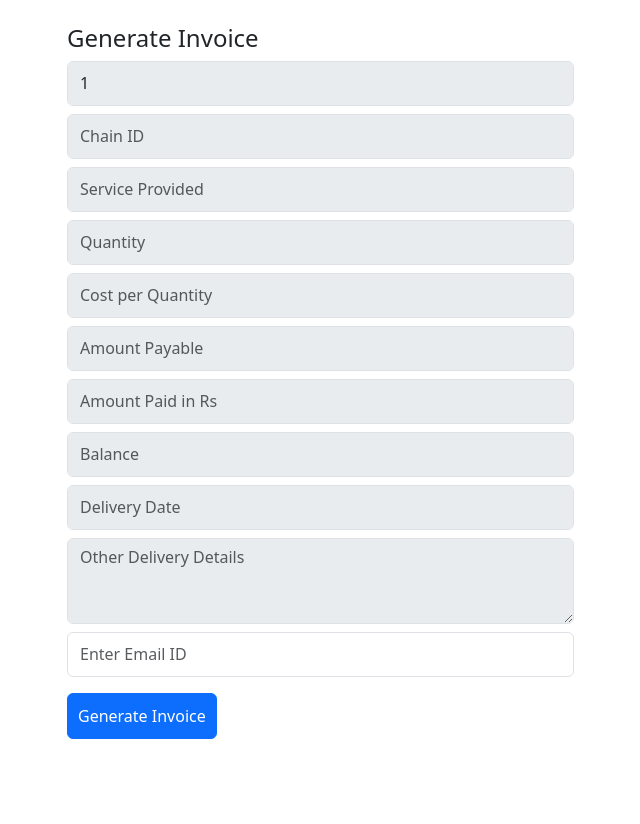
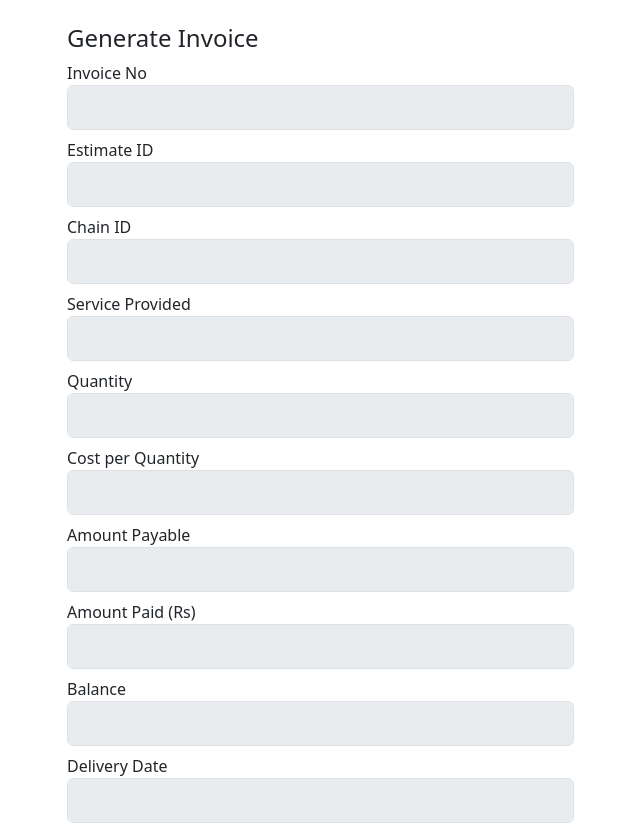
Before and after one commit to deepak2206/MIS-and-invoicing-system-frontend, a React (Vite) app: page /edit-invoice/1 in a window 1280 px wide. Shown: the top 824 px of the page, without its empty margins (235-875 px from the left). Before the commit the page ends 800 px from the top, so only its background shows below. Built offline with nearby package versions, Linux system fonts and the light colour scheme; no server answers.

Commit message:
Initial working frontend commit

```diff
--- a/src/App.jsx
+++ b/src/App.jsx
@@ -1,22 +1,22 @@
-import React from 'react';
-import { BrowserRouter, Routes, Route } from 'react-router-dom';
-import Login from './components/Login';
-import Register from './components/Register';
-import GroupDashboard from './components/GroupDashboard';
-import EditGroup from './components/EditGroup';
-import EditDetails from './components/EditDetails';
-import PrivateRoute from './components/PrivateRoute'; // If using protected routes
-import ChainDashboard from './components/ChainDashboard';
-import AddChain from './components/AddChain';
-import EditChain from './components/EditChain';
-import BrandDashboard from './components/BrandDashboard';
-import ZoneDashboard from './components/ZoneDashboard';
-import EditZone from './components/EditZone';
-import EstimateDashboard from './components/EstimateDashboard';
-import EditEstimate from './components/EditEstimate';
-import InvoiceDashboard from './components/ManageInvoice';
-import ManageInvoice from './components/ManageInvoice';
-import EditInvoice from './components/EditInvoice';
+import React from "react";
+import { BrowserRouter, Routes, Route } from "react-router-dom";
+import Login from "./components/Login";
+import Register from "./components/Register";
+import GroupDashboard from "./components/GroupDashboard";
+import EditGroup from "./components/EditGroup";
+import EditDetails from "./components/EditDetails";
+import PrivateRoute from "./components/PrivateRoute"; // If using protected routes
+import ChainDashboard from "./components/ChainDashboard";
+import AddChain from "./components/AddChain";
+import EditChain from "./components/EditChain";
+import BrandDashboard from "./components/BrandDashboard";
+import ZoneDashboard from "./components/ZoneDashboard";
+import EditZone from "./components/EditZone";
+import EstimateDashboard from "./components/EstimateDashboard";
+import EditEstimate from "./components/EditEstimate";
+import InvoiceDashboard from "./components/ManageInvoice";
+import ManageInvoice from "./components/ManageInvoice";
+import EditInvoice from "./components/EditInvoice";
 
 function App() {
   return (
@@ -49,25 +49,23 @@ function App() {
           }
         />
         <Route path="*" element={<Login />} />
-        <Route path="/manage-chain" element={<ChainDashboard />} /> {/* ✅ Add this */}
+        <Route path="/manage-chain" element={<ChainDashboard />} />{" "}
+        {/* ✅ Add this */}
         <Route path="/add-chain" element={<AddChain />} />
         <Route path="/edit-chain/:id" element={<EditChain />} />
-        <Route path="/manage-brand" element={<BrandDashboard />} /> {/* ✅ Add this */}
-        <Route path="/manage-zone" element={<ZoneDashboard />}/>
-        <Route path="/manage-estimate" element={<EstimateDashboard />}/>
-        <Route path="/add-zone" element={<EditZone />}/>
+        <Route path="/manage-brand" element={<BrandDashboard />} />{" "}
+        {/* ✅ Add this */}
+        <Route path="/manage-zone" element={<ZoneDashboard />} />
+        <Route path="/manage-estimate" element={<EstimateDashboard />} />
+        <Route path="/add-zone" element={<EditZone />} />
         <Route path="/edit-zone/:id" element={<EditZone />} />
         <Route path="/edit-estimate/:id" element={<EditEstimate />} />
-
-        <Route path="/add-estimate" element={<EditEstimate />}/>
-
-
-        <Route path="/manage-invoice" element={<ManageInvoice />}/>
-        <Route path="/add-zone" element={<EditZone />}/>
+        <Route path="/add-estimate" element={<EditEstimate />} />
+        <Route path="/manage-invoice" element={<ManageInvoice />} />
+        <Route path="/add-zone" element={<EditZone />} />
         <Route path="/edit-invoice/:id" element={<EditInvoice />} />
-<Route path="/update-invoice/:id" element={<EditInvoice />} />
-
-
+        <Route path="/update-invoice/:id" element={<EditInvoice />} />
+        <Route path="/edit-invoice/:id" element={<EditInvoice />} />
       </Routes>
     </BrowserRouter>
   );
--- a/src/components/EditInvoice.jsx
+++ b/src/components/EditInvoice.jsx
@@ -4,15 +4,13 @@ import { getEstimateById } from '../services/estimateService';
 import { addInvoice, getInvoiceById, updateInvoice } from '../services/invoiceService';
 
 const EditInvoice = () => {
-  const { id } = useParams(); // Could be estimateId or invoiceId
+  const { id } = useParams();
   const navigate = useNavigate();
-
-  // Detect if the route is update (edit existing invoice) or generate (from estimate)
   const isUpdateMode = window.location.pathname.includes('/update-invoice');
 
   const [form, setForm] = useState({
     invoiceNo: '',
-    estimateId: id || '',
+    estimateId: '',
     chainId: '',
     serviceDetails: '',
     qty: '',
@@ -26,12 +24,31 @@ const EditInvoice = () => {
   });
 
   useEffect(() => {
-    const loadEstimate = async () => {
+    const fetchData = async () => {
       try {
+        if (isUpdateMode) {
+          const res = await getInvoiceById(id);
+          const inv = res.data;
+          setForm({
+            invoiceNo: inv.invoiceNo,
+            estimateId: inv.estimate.estimateId,
+            chainId: inv.chain.chainId,
+            serviceDetails: inv.serviceDetails,
+            qty: inv.qty,
+            costPerQty: inv.costPerQty,
+            amountPayable: inv.amountPayable,
+            amountPaid: inv.amountPaid,
+            balance: inv.balance,
+            dateOfService: inv.deliveryDate,
+            deliveryDetails: inv.deliveryDetails,
+            emailId: inv.emailId
+          });
+        } else {
           const res = await getEstimateById(id);
           const est = res.data;
           setForm(prev => ({
             ...prev,
+            invoiceNo: Math.floor(1000 + Math.random() * 9000), // generate 4-digit invoice number
             estimateId: est.estimateId,
             chainId: est.chain.chainId,
             serviceDetails: est.service,
@@ -43,41 +60,13 @@ const EditInvoice = () => {
             dateOfService: est.deliveryDate,
             deliveryDetails: est.deliveryDetails
           }));
+        }
       } catch (err) {
-        console.error('Estimate load failed:', err);
-        alert('Estimate not found');
+        console.error('Data load failed:', err);
+        alert(isUpdateMode ? 'Invoice not found' : 'Estimate not found');
       }
     };
-
-    const loadInvoice = async () => {
-      try {
-        const res = await getInvoiceById(id);
-        const inv = res.data;
-        setForm({
-          invoiceNo: inv.invoiceNo,
-          estimateId: inv.estimateId,
-          chainId: inv.chainId,
-          serviceDetails: inv.serviceDetails,
-          qty: inv.qty,
-          costPerQty: inv.costPerQty,
-          amountPayable: inv.amountPayable,
-          amountPaid: inv.amountPaid,
-          balance: inv.balance,
-          dateOfService: inv.dateOfService,
-          deliveryDetails: inv.deliveryDetails,
-          emailId: inv.emailId
-        });
-      } catch (err) {
-        console.error('Invoice load failed:', err);
-        alert('Invoice not found');
-      }
-    };
-
-    if (isUpdateMode) {
-      loadInvoice();
-    } else {
-      loadEstimate();
-    }
+    fetchData();
   }, [id, isUpdateMode]);
 
   const handleChange = (e) => {
@@ -91,11 +80,27 @@ const EditInvoice = () => {
   const handleSubmit = async (e) => {
     e.preventDefault();
     try {
+      const payload = {
+        invoiceNo: parseInt(form.invoiceNo),
+        estimate: { estimateId: parseInt(form.estimateId) },
+        chain: { chainId: parseInt(form.chainId) },
+        serviceDetails: form.serviceDetails,
+        qty: parseInt(form.qty),
+        costPerQty: parseFloat(form.costPerQty),
+        amountPayable: parseFloat(form.amountPayable),
+        amountPaid: parseFloat(form.amountPaid),
+        balance: parseFloat(form.balance),
+        deliveryDate: form.dateOfService,
+        deliveryDetails: form.deliveryDetails,
+        emailId: form.emailId
+      };
+
       if (isUpdateMode) {
-        await updateInvoice(id, form);
+        await updateInvoice(id, payload);
       } else {
-        await addInvoice(form);
+        await addInvoice(payload);
       }
+
       navigate('/manage-invoice');
     } catch (err) {
       console.error('Invoice submission failed:', err);
@@ -107,17 +112,40 @@ const EditInvoice = () => {
     <div className="container mt-4">
       <h4>{isUpdateMode ? 'Update' : 'Generate'} Invoice</h4>
       <form onSubmit={handleSubmit} className="w-75">
-        {isUpdateMode && <input className="form-control mb-2" value={form.invoiceNo} placeholder="Invoice No" disabled />}
-        <input className="form-control mb-2" value={form.estimateId} placeholder="Estimate ID" disabled />
-        <input className="form-control mb-2" value={form.chainId} placeholder="Chain ID" disabled />
-        <input className="form-control mb-2" value={form.serviceDetails} placeholder="Service Provided" disabled />
-        <input className="form-control mb-2" value={form.qty} placeholder="Quantity" disabled />
-        <input className="form-control mb-2" value={form.costPerQty} placeholder="Cost per Quantity" disabled />
-        <input className="form-control mb-2" value={form.amountPayable} placeholder="Amount Payable" disabled />
-        <input className="form-control mb-2" value={form.amountPaid} placeholder="Amount Paid in Rs" disabled />
-        <input className="form-control mb-2" value={form.balance} placeholder="Balance" disabled />
-        <input className="form-control mb-2" value={form.dateOfService} placeholder="Delivery Date" disabled />
-        <textarea className="form-control mb-2" rows="3" value={form.deliveryDetails} placeholder="Other Delivery Details" disabled />
+        <label>Invoice No</label>
+        <input className="form-control mb-2" value={form.invoiceNo} disabled />
+
+        <label>Estimate ID</label>
+        <input className="form-control mb-2" value={form.estimateId} disabled />
+
+        <label>Chain ID</label>
+        <input className="form-control mb-2" value={form.chainId} disabled />
+
+        <label>Service Provided</label>
+        <input className="form-control mb-2" value={form.serviceDetails} disabled />
+
+        <label>Quantity</label>
+        <input className="form-control mb-2" value={form.qty} disabled />
+
+        <label>Cost per Quantity</label>
+        <input className="form-control mb-2" value={form.costPerQty} disabled />
+
+        <label>Amount Payable</label>
+        <input className="form-control mb-2" value={form.amountPayable} disabled />
+
+        <label>Amount Paid (Rs)</label>
+        <input className="form-control mb-2" value={form.amountPaid} disabled />
+
+        <label>Balance</label>
+        <input className="form-control mb-2" value={form.balance} disabled />
+
+        <label>Delivery Date</label>
+        <input className="form-control mb-2" value={form.dateOfService} disabled />
+
+        <label>Other Delivery Details</label>
+        <textarea className="form-control mb-2" rows="3" value={form.deliveryDetails} disabled />
+
+        <label>Email ID</label>
         <input
           className="form-control mb-3"
           name="emailId"
@@ -126,6 +154,7 @@ const EditInvoice = () => {
           onChange={handleChange}
           required
         />
+
         <button className="btn btn-primary">{isUpdateMode ? 'Update Invoice' : 'Generate Invoice'}</button>
       </form>
     </div>
--- /dev/null
+++ b/src/services/axios.js
@@ -0,0 +1,9 @@
+// src/axios.js
+import axios from 'axios';
+
+const instance = axios.create({
+  baseURL: import.meta.env.VITE_API_BASE_URL,
+  withCredentials: true // ensures session cookie is sent
+});
+
+export default instance;
--- /dev/null
+++ b/src/services/invoiceService.js
@@ -0,0 +1,19 @@
+import axios from 'axios';
+
+const BASE = import.meta.env.VITE_API_BASE_URL;
+
+// Ensure all requests send cookies
+const axiosInstance = axios.create({
+  baseURL: BASE,
+  withCredentials: true, // 🔑 this is critical for session-based login
+});
+
+export const getInvoices = () => axiosInstance.get('/api/invoices');
+
+export const getInvoiceById = (id) => axiosInstance.get(`/api/invoices/${id}`);
+
+export const addInvoice = (data) => axiosInstance.post('/api/invoices', data);
+
+export const updateInvoice = (id, data) => axiosInstance.put(`/api/invoices/${id}`, data);
+
+export const deleteInvoice = (id) => axiosInstance.delete(`/api/invoices/${id}`);
--- a/src/services/invoiceService.jsx
+++ /dev/null
@@ -1,17 +0,0 @@
-import axios from 'axios';
-const BASE = import.meta.env.VITE_API_BASE_URL;
-
-export const getInvoices = () =>
-  axios.get(`${BASE}/api/invoices`, { withCredentials: true });
-
-export const getInvoiceById = (id) =>
-  axios.get(`${BASE}/api/invoices/${id}`, { withCredentials: true });
-
-export const addInvoice = (data) =>
-  axios.post(`${BASE}/api/invoices`, data, { withCredentials: true });
-
-export const updateInvoice = (id, data) =>
-  axios.put(`${BASE}/api/invoices/${id}`, data, { withCredentials: true });
-
-export const deleteInvoice = (id) =>
-  axios.delete(`${BASE}/api/invoices/${id}`, { withCredentials: true });
```
Lines whose indentation alone changed are shown as unchanged.
